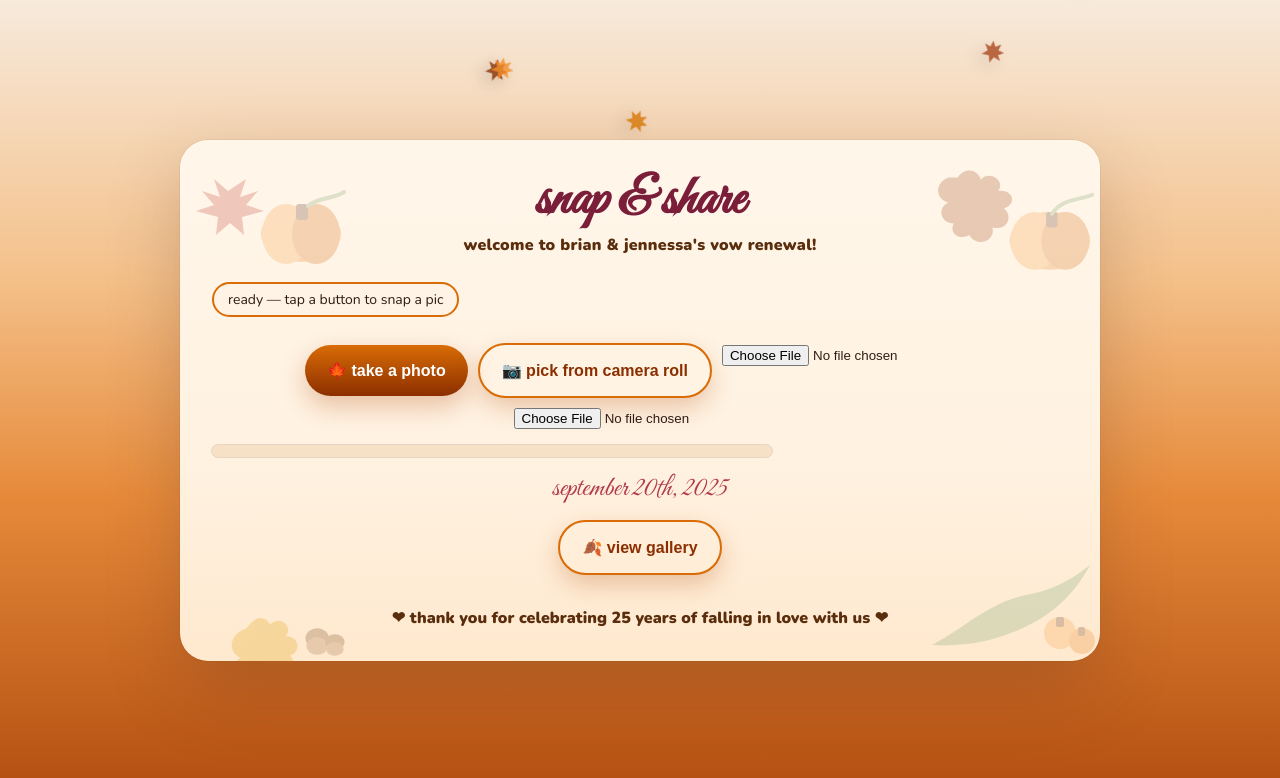
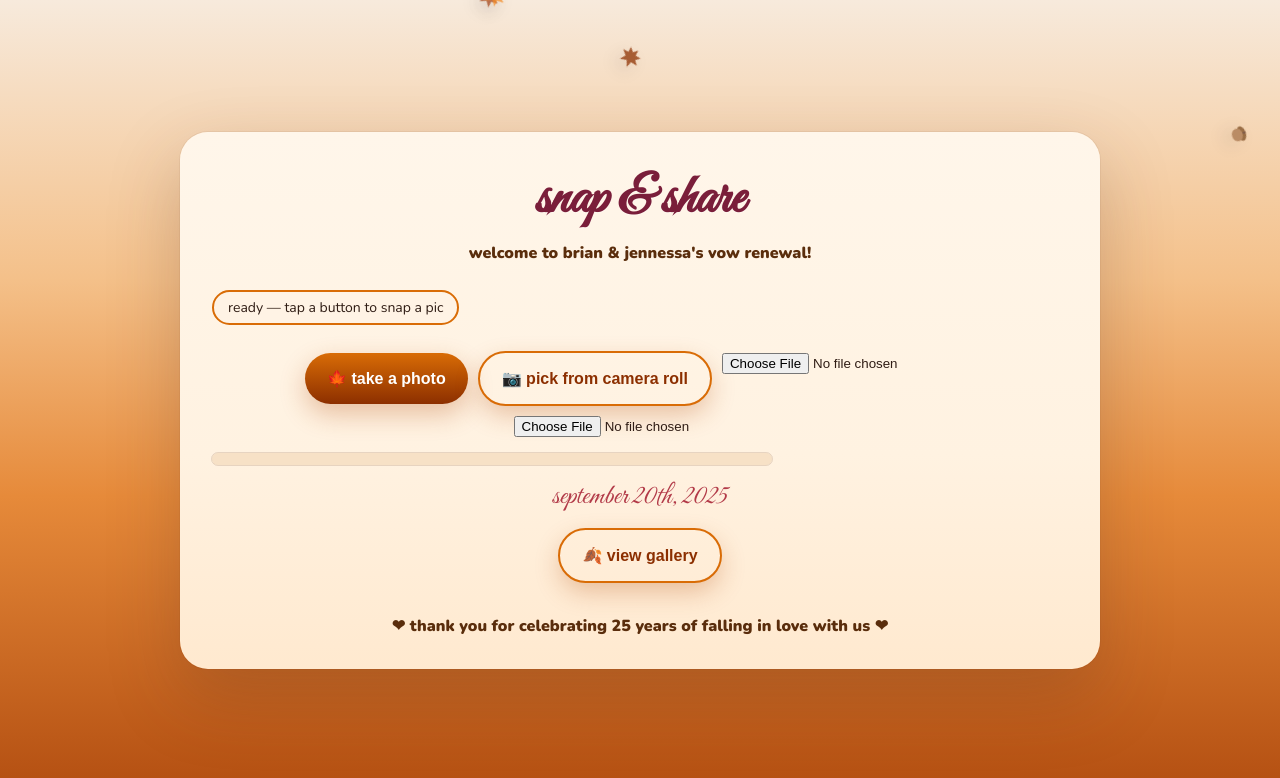
Before and after one commit to emfreih/brian-and-jessie-vow-renewal, a plain HTML site: page index.html in a window 1280 px wide. Drawn offline with nearby package versions, Linux system fonts and the light colour scheme.

Commit message:
Update index.html

```diff
--- a/index.html
+++ b/index.html
@@ -13,139 +13,68 @@
 
   <style>
     :root{
-      /* palette */
-      --cream:#fff6ea;
-      --cream2:#fff2e1;
-      --cream3:#ffe9cf;
-      --pumpkin:#d96c06;
-      --burnt:#8c2f00;
-      --mustard:#d9a441;
-      --sage:#7aa874;
-      --wine:#7a1e3a;
-      --chestnut:#5a2d0c;
-      --text:#2f1c14;
-      --muted:#5b463a;
+      --pumpkin:#d96c06; --burnt:#8c2f00; --mustard:#d9a441; --sage:#7aa874;
+      --wine:#7a1e3a; --chestnut:#5a2d0c; --text:#2f1c14; --muted:#5b463a;
+      --cream:#fff6ea; --cream2:#fff2e1; --cream3:#ffe9cf;
     }
     *{box-sizing:border-box}
     html,body{
-      margin:0; height:100%; color:var(--text); font-family:'Nunito',system-ui,Segoe UI,Roboto,Arial,sans-serif;
-      /* darker ombré background */
+      margin:0;height:100%;color:var(--text);font-family:'Nunito',system-ui,Segoe UI,Roboto,Arial,sans-serif;
+      /* darker fall ombré */
       background: linear-gradient(180deg, #f7eadc 0%, #f4c089 35%, #e68a3a 62%, #b24d10 100%);
     }
-    .wrap{min-height:100%; display:flex; align-items:center; justify-content:center; padding:28px; position:relative; z-index:1}
-    /* warm cream card instead of stark white */
+    .wrap{min-height:100%;display:flex;align-items:center;justify-content:center;padding:28px;position:relative;z-index:1}
+    /* warm cream card (soft, not stark white) */
     .card{
       width:min(920px,100%);
       background: linear-gradient(180deg,var(--cream) 0%, var(--cream2) 60%, var(--cream3) 100%);
-      border-radius:28px; padding:32px; box-shadow:0 28px 70px rgba(90,51,36,.25), 0 0 0 1px rgba(90,51,36,.06);
-      position:relative; overflow:hidden;
+      border-radius:28px;padding:32px;
+      box-shadow:0 28px 70px rgba(90,51,36,.25), 0 0 0 1px rgba(90,51,36,.06);
+      position:relative;overflow:hidden;
     }
 
-    /* corner decor (flat pumpkins + leaves) */
-    .decor{position:absolute; pointer-events:none; opacity:.26}
-    .decor.tl{top:-14px; left:-14px}
-    .decor.tr{top:-12px; right:-16px; transform:scale(.96)}
-    .decor.bl{bottom:-18px; left:-12px; transform:scale(.98)}
-    .decor.br{bottom:-20px; right:-16px}
-    .decor svg{display:block}
+    /* headings */
+    h1{margin:0;text-align:center;font-family:'Great Vibes',cursive;font-size:56px;color:var(--wine);text-shadow:0 1px 0 rgba(255,255,255,.4)}
+    .subtitle{margin:8px 0 14px;text-align:center;color:var(--chestnut);font-weight:900}
+    .date{margin:10px 0 8px;text-align:center;font-family:'Great Vibes',cursive;font-size:28px;color:#b23a48}
+    .note{font-size:14px;color:#6a5443;text-align:center}
 
-    /* headings */
-    h1{
-      margin:0; font-family:'Great Vibes',cursive; font-size:56px; line-height:1; color:var(--wine); text-align:center;
-      text-shadow:0 1px 0 rgba(255,255,255,.4);
-    }
-    .subtitle{
-      margin:6px 0 14px; text-align:center; color:var(--chestnut); font-weight:900; letter-spacing:.25px;
-    }
-    .date{
-      margin:10px 0 8px; text-align:center; font-family:'Great Vibes',cursive; font-size:28px; color:#b23a48;
-    }
-
-    /* ui */
-    .pill{ display:inline-block; background:#fff3e5; border:2px solid var(--pumpkin); padding:6px 14px; border-radius:999px; font-size:14px; margin:12px auto; }
-    .row{ display:flex; gap:12px; flex-wrap:wrap; justify-content:center; margin:16px 0; }
+    /* UI */
+    .pill{display:inline-block;background:#fff3e5;border:2px solid var(--pumpkin);padding:6px 14px;border-radius:999px;font-size:14px;margin:12px auto}
+    .row{display:flex;gap:12px;flex-wrap:wrap;justify-content:center;margin:16px 0}
     button{
-      appearance:none; border:0; border-radius:999px; padding:16px 22px; font-weight:900; font-size:16px; cursor:pointer; display:flex; align-items:center; gap:8px; color:#fff;
-      background:linear-gradient(180deg,var(--pumpkin),var(--burnt)); box-shadow:0 10px 26px rgba(180,80,20,.32);
+      appearance:none;border:0;border-radius:999px;padding:16px 22px;
+      font-weight:900;font-size:16px;cursor:pointer;display:flex;align-items:center;gap:8px;color:#fff;
+      background:linear-gradient(180deg,var(--pumpkin),var(--burnt));box-shadow:0 10px 26px rgba(180,80,20,.32);
     }
     button:active{transform:translateY(1px)}
-    .ghost{ background:transparent; color:var(--burnt); outline:2px solid var(--pumpkin); }
+    .ghost{background:transparent;color:var(--burnt);outline:2px solid var(--pumpkin)}
 
-    .progress{ height:12px; background:#f7e1c6; border-radius:999px; overflow:hidden; margin:14px 0; outline:1px solid rgba(120,75,46,.18); width:min(560px,100%); }
-    .bar{ height:100%; width:0; background:linear-gradient(90deg,#ffd3a6,#ffd166,#f4978e,#bde7a1); transition:width .2s }
-    .note{ font-size:14px; color:#6a5443; text-align:center; }
+    .progress{height:12px;background:#f7e1c6;border-radius:999px;overflow:hidden;margin:14px 0;outline:1px solid rgba(120,75,46,.18);width:min(560px,100%)}
+    .bar{height:100%;width:0;background:linear-gradient(90deg,#ffd3a6,#ffd166,#f4978e,#bde7a1);transition:width .2s}
 
-    .grid{ display:grid; grid-template-columns:repeat(auto-fill,minmax(120px,1fr)); gap:14px; margin-top:16px }
-    .thumb{ width:110px; height:110px; border-radius:20px; object-fit:cover; background:#f8efe6; border:3px solid #e3b06d; box-shadow:0 8px 18px rgba(80,40,10,.18) }
+    .grid{display:grid;grid-template-columns:repeat(auto-fill,minmax(120px,1fr));gap:14px;margin-top:16px}
+    .thumb{width:110px;height:110px;border-radius:20px;object-fit:cover;background:#f8efe6;border:3px solid #e3b06d;box-shadow:0 8px 18px rgba(80,40,10,.18)}
 
-    footer{ margin-top:18px; text-align:center; color:var(--chestnut); font-weight:800 }
+    footer{margin-top:18px;text-align:center;color:var(--chestnut);font-weight:800}
 
-    /* falling leaves + acorns layer */
-    .fall-layer{ position:fixed; inset:0; pointer-events:none; overflow:hidden; z-index:0 }
-    .leaffall{ position:absolute; top:-80px; width:28px; height:28px; opacity:.8; filter:drop-shadow(0 8px 8px rgba(0,0,0,.12)) }
-    .leaffall svg{ width:28px; height:28px; display:block }
+    /* subtle falling leaves + acorns */
+    .fall-layer{position:fixed;inset:0;pointer-events:none;overflow:hidden;z-index:0}
+    .leaffall{position:absolute;top:-80px;width:26px;height:26px;opacity:.75;filter:drop-shadow(0 8px 8px rgba(0,0,0,.12))}
+    .leaffall svg{width:26px;height:26px;display:block}
     @keyframes fallSwing{
-      0%{ transform:translate3d(var(--x,0), -80px, 0) rotate(0deg) }
-      50%{ transform:translate3d(calc(var(--x,0) + 40px), 50vh, 0) rotate(120deg) }
-      100%{ transform:translate3d(calc(var(--x,0) - 20px), 110vh, 0) rotate(260deg) }
+      0%{transform:translate3d(var(--x,0),-80px,0) rotate(0deg)}
+      50%{transform:translate3d(calc(var(--x,0) + 40px),50vh,0) rotate(120deg)}
+      100%{transform:translate3d(calc(var(--x,0) - 20px),110vh,0) rotate(260deg)}
     }
   </style>
 </head>
 <body>
-  <!-- animated falling leaves + acorns -->
+  <!-- animated falling layer -->
   <div class="fall-layer" id="fall"></div>
 
   <div class="wrap">
     <div class="card">
-      <!-- CORNER DECOR (simple flat illustrations) -->
-      <div class="decor tl">
-        <svg width="210" height="160" viewBox="0 0 210 160" xmlns="http://www.w3.org/2000/svg" aria-hidden="true">
-          <!-- maple leaf -->
-          <path d="M62 65 l-14 -12 6 18 -18 -6 12 14 -18 6 22 6 -2 18 14 -12 14 12 -2 -18 22 -6 -18 -6 12 -14 -18 6 6 -18z" fill="#c44a3d"/>
-          <!-- pumpkin (three lobes) -->
-          <ellipse cx="135" cy="108" rx="40" ry="28" fill="#e8892a"/>
-          <ellipse cx="120" cy="108" rx="24" ry="30" fill="#f6a34a"/>
-          <ellipse cx="150" cy="108" rx="24" ry="30" fill="#d87018"/>
-          <rect x="130" y="78" width="12" height="16" rx="3" fill="#6a3b20"/>
-          <path d="M142 80 C154 70 166 74 178 66" stroke="#82a76f" stroke-width="4" stroke-linecap="round" fill="none"/>
-        </svg>
-      </div>
-      <div class="decor tr">
-        <svg width="230" height="170" viewBox="0 0 230 170" xmlns="http://www.w3.org/2000/svg" aria-hidden="true">
-          <!-- oak leaf -->
-          <path d="M60 48c-14 6-14 22 0 26-12 6-8 22 6 22-6 10 6 18 16 12 8 14 28 6 24-8 16 4 22-12 12-20 14-4 10-20-6-18 8-10-8-22-18-12-4-12-18-12-24-2z" fill="#a34e1f"/>
-          <!-- pumpkin -->
-          <ellipse cx="166" cy="114" rx="42" ry="30" fill="#e8892a"/>
-          <ellipse cx="150" cy="114" rx="25" ry="30" fill="#f6a34a"/>
-          <ellipse cx="182" cy="114" rx="25" ry="30" fill="#d87018"/>
-          <rect x="162" y="84" width="12" height="16" rx="3" fill="#6a3b20"/>
-          <path d="M168 86 C178 70 196 72 210 66" stroke="#82a76f" stroke-width="4" stroke-linecap="round" fill="none"/>
-        </svg>
-      </div>
-      <div class="decor bl">
-        <svg width="220" height="170" viewBox="0 0 220 170" xmlns="http://www.w3.org/2000/svg" aria-hidden="true">
-          <!-- golden leaf -->
-          <path d="M78 120c-18 6-20 24-6 30-12 6-2 20 12 16 6 12 24 10 26-2 12 6 22-8 12-16 12-4 10-20-4-20 8-10-6-22-16-12-6-10-16-8-24 4z" fill="#e0a106"/>
-          <!-- acorns -->
-          <ellipse cx="150" cy="130" rx="12" ry="10" fill="#7a4a1f"/>
-          <ellipse cx="150" cy="138" rx="11" ry="9" fill="#a6734a"/>
-          <ellipse cx="168" cy="134" rx="10" ry="8" fill="#7a4a1f"/>
-          <ellipse cx="168" cy="141" rx="9" ry="7" fill="#a6734a"/>
-        </svg>
-      </div>
-      <div class="decor br">
-        <svg width="220" height="160" viewBox="0 0 220 160" xmlns="http://www.w3.org/2000/svg" aria-hidden="true">
-          <!-- sage leaf -->
-          <path d="M36 124c34-18 56-42 94-50 22-4 42-12 64-30-18 34-44 54-74 66-24 10-52 16-84 14z" fill="#7aa874"/>
-          <!-- mini pumpkins -->
-          <circle cx="164" cy="112" r="16" fill="#f6a34a"/>
-          <circle cx="186" cy="120" r="13" fill="#e8892a"/>
-          <rect x="160" y="96" width="8" height="10" rx="2" fill="#6a3b20"/>
-          <rect x="182" y="106" width="7" height="9" rx="2" fill="#6a3b20"/>
-        </svg>
-      </div>
-
-      <!-- CONTENT -->
       <h1>snap & share</h1>
       <p class="subtitle">welcome to brian & jennessa's vow renewal!</p>
 
@@ -171,7 +100,7 @@
 
       <footer>❤ thank you for celebrating 25 years of falling in love with us ❤</footer>
 
-      <!-- CLOUDINARY (direct unsigned upload) -->
+      <!-- Cloudinary (direct unsigned upload) -->
       <script>
         const CLOUDINARY_CLOUD = 'dftscam74';
         const CLOUDINARY_PRESET = 'vow_renewal';
@@ -248,14 +177,13 @@
         els.file2.addEventListener('change', (e)=>{ const f=e.target.files?.[0]; if(f) handleFiles(f); });
       </script>
 
-      <!-- FALLING LEAVES + ACORNS -->
+      <!-- Falling leaves + acorns (subtle) -->
       <script>
         (function(){
           const host = document.getElementById('fall');
           if(!host) return;
-          const colors = ['#b23a48','#e0a106','#f28c28','#7aa874','#a9471c','#8c2f00','#d97706'];
+          const colors = ['#b23a48','#e0a106','#f28c28','#7aa874','#a9471c','#8c2f00'];
           function leafSVG(color){
-            // simple maple silhouette
             return `<svg viewBox="0 0 24 24" xmlns="http://www.w3.org/2000/svg"><path fill="${color}" d="M12 2 l-2 5 -5 -2 2 5 -5 2 6 2 -1 6 5 -4 5 4 -1 -6 6 -2 -5 -2 2 -5 -5 2z"/></svg>`;
           }
           function acornSVG(){
@@ -271,21 +199,20 @@
             const x = Math.random()*window.innerWidth;
             el.style.setProperty('--x', x.toFixed(0)+'px');
             el.style.left = x+'px';
-            const dur = 8 + Math.random()*6; // 8–14s
+            const dur = 10 + Math.random()*6; // 10–16s (gentle)
             el.style.animation = `fallSwing ${dur}s linear forwards`;
-            // ~28% acorns, otherwise random leaf color
-            el.innerHTML = (Math.random() < 0.28 ? acornSVG() : leafSVG(colors[Math.floor(Math.random()*colors.length)]));
+            el.innerHTML = (Math.random() < 0.25 ? acornSVG() : leafSVG(colors[Math.floor(Math.random()*colors.length)]));
             host.appendChild(el);
-            setTimeout(()=> el.remove(), (dur+0.2)*1000);
+            setTimeout(()=> el.remove(), (dur+0.3)*1000);
           }
-          // initial burst
-          for(let i=0;i<14;i++) setTimeout(spawn, i*400);
+          // small initial burst
+          for(let i=0;i<8;i++) setTimeout(spawn, i*500);
           // gentle trickle
-          setInterval(spawn, 1200);
+          setInterval(spawn, 1500);
         })();
       </script>
 
-      <!-- FIREBASE (Firestore for gallery list) -->
+      <!-- Firebase (Firestore for gallery list) -->
       <script src="https://www.gstatic.com/firebasejs/9.6.11/firebase-app-compat.js"></script>
       <script src="https://www.gstatic.com/firebasejs/9.6.11/firebase-auth-compat.js"></script>
       <script src="https://www.gstatic.com/firebasejs/9.6.11/firebase-firestore-compat.js"></script>
```
